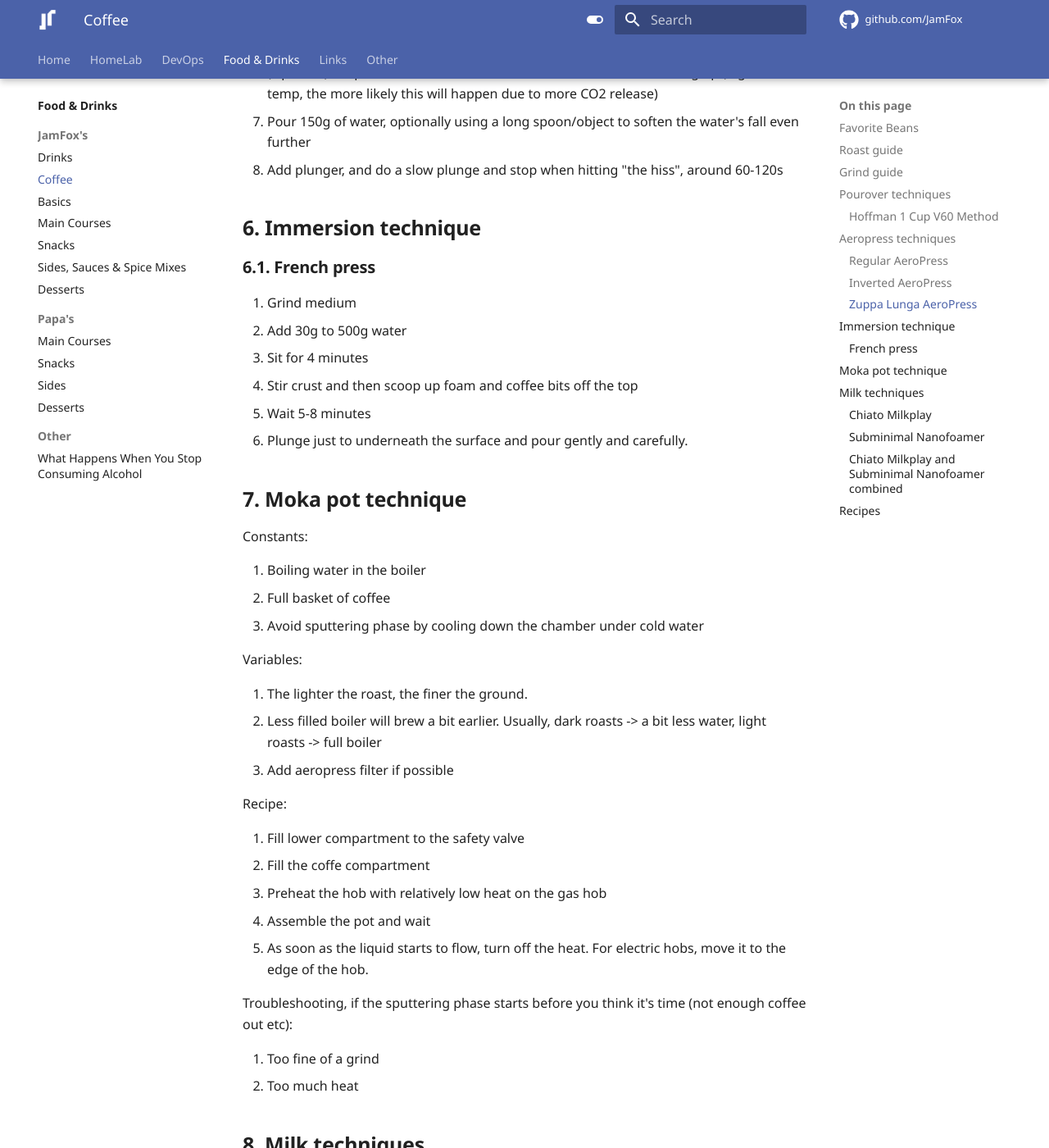
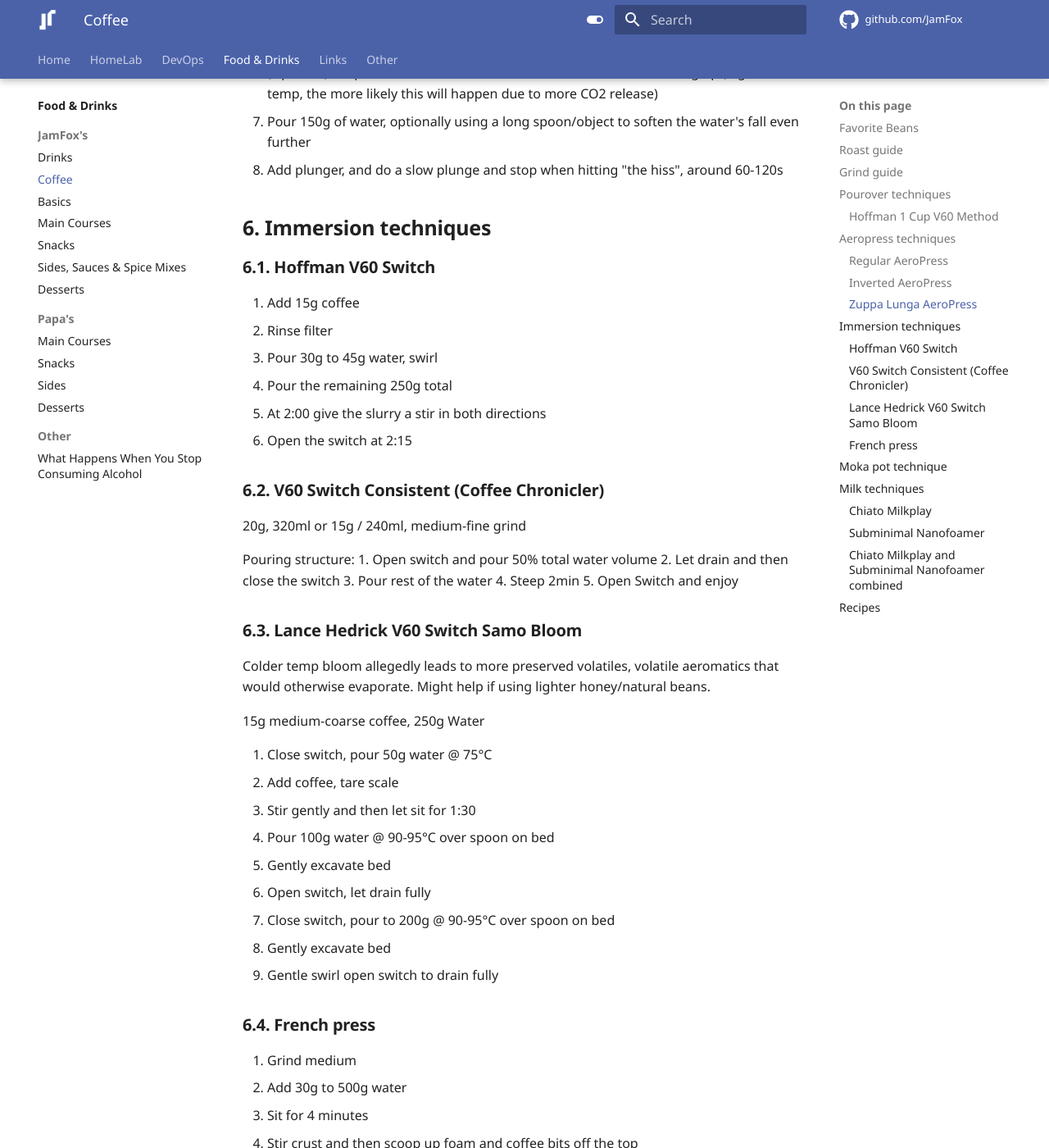
Before and after one commit to JamFox/docs.jamfox.dev, an MkDocs documentation site: the page built from docs/content/food/coffee.md, in a window 1280 px wide and 1400 px high, scrolled down 5968 px. Shown: the whole window at 82% size. Built offline with MkDocs 1.6.1 and Material for MkDocs 9.7.7, drawn with Linux system fonts in a browser that asks for light colours; plug-ins that fetch from the network failed and are left out; comment, search, counter and statistics services are not loaded.

Commit message:
add switch recipes

```diff
--- a/docs/content/food/coffee.md
+++ b/docs/content/food/coffee.md
@@ -172,7 +172,43 @@ Recipe:
 7. Pour 150g of water, optionally using a long spoon/object to soften the water's fall even further
 8. Add plunger, and do a slow plunge and stop when hitting "the hiss", around 60-120s
 
-## Immersion technique
+## Immersion techniques
+
+### Hoffman V60 Switch
+
+1. Add 15g coffee
+2. Rinse filter
+3. Pour 30g to 45g water, swirl
+4. Pour the remaining 250g total
+5. At 2:00 give the slurry a stir in both directions
+6. Open the switch at 2:15
+
+### V60 Switch Consistent (Coffee Chronicler)
+
+20g, 320ml or 15g / 240ml, medium-fine grind
+
+Pouring structure:
+1. Open switch and pour 50% total water volume
+2. Let drain and then close the switch
+3. Pour rest of the water
+4. Steep 2min
+5. Open Switch and enjoy
+
+### Lance Hedrick V60 Switch Samo Bloom
+
+Colder temp bloom allegedly leads to more preserved volatiles, volatile aeromatics that would otherwise evaporate. Might help if using lighter honey/natural beans.
+
+15g medium-coarse coffee, 250g Water
+
+1. Close switch, pour 50g water @ 75°C
+2. Add coffee, tare scale
+3. Stir gently and then let sit for 1:30
+4. Pour 100g water @ 90-95°C over spoon on bed
+5. Gently excavate bed
+6. Open switch, let drain fully
+7. Close switch, pour to 200g @ 90-95°C over spoon on bed
+8. Gently excavate bed
+9. Gentle swirl open switch to drain fully
 
 ### French press
 
```
